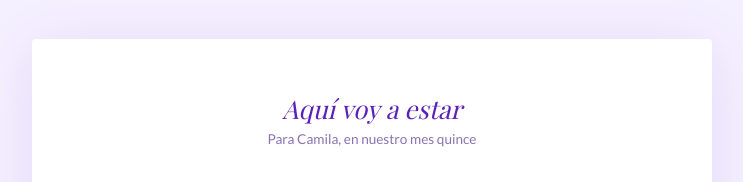
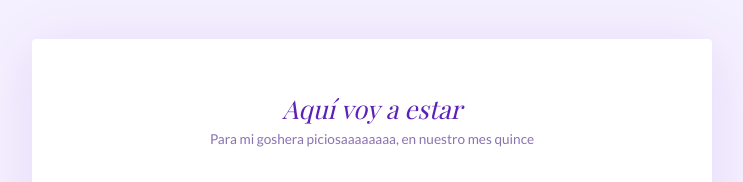
Before and after one commit to widintony23/Camila-Diaz-Abad, a plain HTML site: page pages/chapter3.html in a window 1280 px wide. Shown: the part 3400-3582 px from the top of the page, without its empty margins (268-1011 px from the left). Drawn offline with nearby package versions, Linux system fonts and the light colour scheme; a web font is replaced by a local one.

Commit message:
Update poem dedication in chapter3.

```diff
--- a/pages/chapter3.html
+++ b/pages/chapter3.html
@@ -135,7 +135,7 @@
       <div class="c3-wrap">
         <div class="poem fade-in">
           <h3>Aquí voy a estar</h3>
-          <p class="for">Para Camila, en nuestro mes quince</p>
+          <p class="for">Para mi goshera piciosaaaaaaaa, en nuestro mes quince</p>
 
           <p class="stanza">
             Quince meses, mi amor y aún me sorprende<br />cómo un chat tan raro
```
